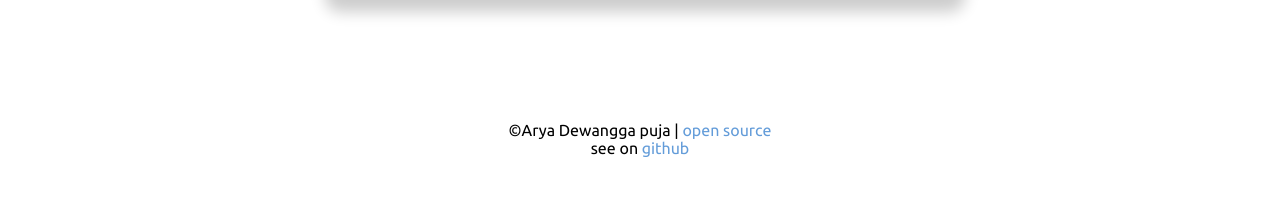
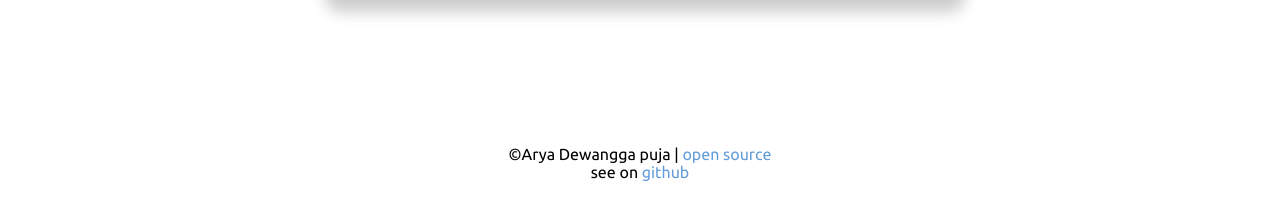
Before and after one commit to ka-shifuka/linkTree, a plain HTML site: page index.html in a window 1280 px wide. Shown: the part 535-754 px from the top of the page. Drawn offline with nearby package versions, Linux system fonts and the light colour scheme.

Commit message:
fix bug footer

```diff
--- a/css/style.css
+++ b/css/style.css
@@ -131,7 +131,7 @@ p.dark {
 /* footer */
 .footer {
   width: auto;
-  height: 9rem;
+  height: 15vh;
   display: flex;
   flex-direction: column;
   align-items: center;
```
Also changed, not shown: index.html (+2 -1 lines).
